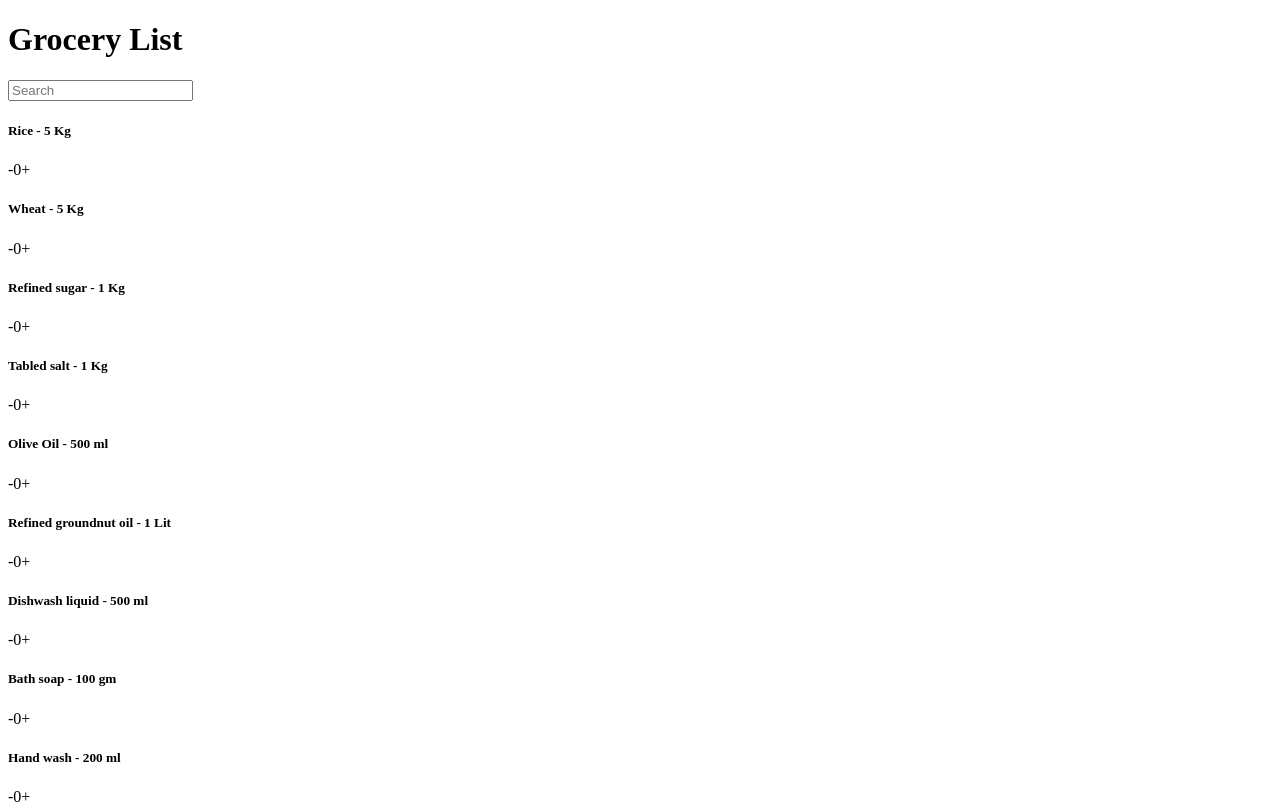
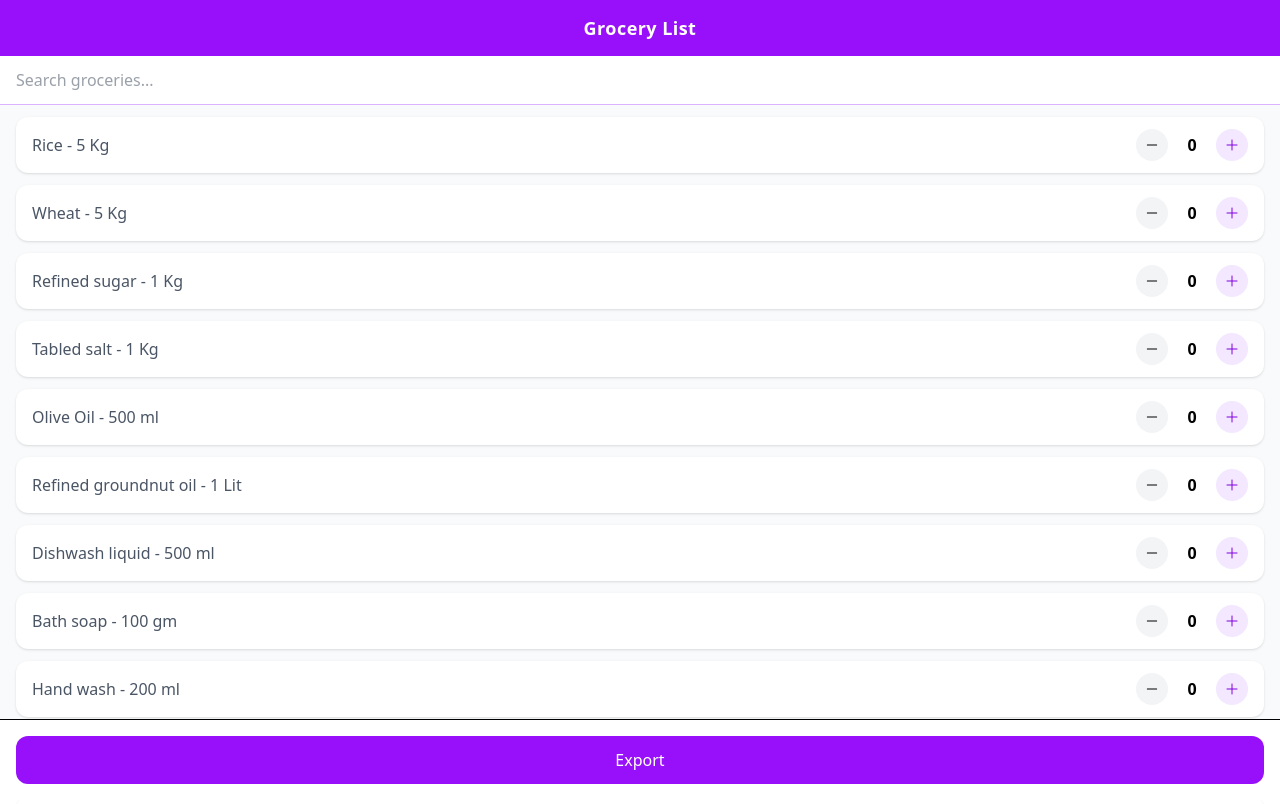
Before and after one commit to saravananj/grocery-list, a Vue app: page / in a window 1280 px wide. Shown: the top 804 px of the page. Built offline with nearby package versions, Linux system fonts and the light colour scheme.

Commit message:
Tailwind UI implementation

```diff
--- a/package.json
+++ b/package.json
@@ -9,6 +9,8 @@
     "preview": "vite preview"
   },
   "dependencies": {
+    "@tailwindcss/vite": "^4.1.18",
+    "tailwindcss": "^4.1.18",
     "vue": "^3.5.27"
   },
   "devDependencies": {
--- a/src/App.vue
+++ b/src/App.vue
@@ -14,11 +14,18 @@
 </script>
 
 <template>
-	<h1>Grocery List</h1>
+	<div class="h-screen flex flex-col bg-gray-50">
 
-	<ListScreen  v-if="currentScreen == 'list'" @updateCurrentScreen="updateCurrentScreen" />
-	<ExportScreen  v-if="currentScreen == 'export'" @updateCurrentScreen="updateCurrentScreen" />
+		<header class="fixed top-0 inset-x-0 h-14 bg-purple-600 text-white flex items-center justify-center shadow z-10">
+			<h1 class="text-lg font-semibold tracking-wide">Grocery List</h1>
+		</header>
 
+		<main class="flex-1 pt-14">
+			<ListScreen v-if="currentScreen === 'list'" @updateCurrentScreen="updateCurrentScreen" />
+			<ExportScreen v-if="currentScreen === 'export'" @updateCurrentScreen="updateCurrentScreen" />
+		</main>
+	</div>
 </template>
 
+
 <style scoped></style>
--- /dev/null
+++ b/src/assets/main.css
@@ -0,0 +1 @@
+@import "tailwindcss";
--- a/src/components/screens/export.vue
+++ b/src/components/screens/export.vue
@@ -52,14 +52,29 @@ const copied = ref(false);
 </script>
 
 <template>
-    <h3>Export Grocery list</h3>
+    <div class="h-full flex flex-col">
 
-    <div>
-        <textarea v-model="exportText" readonly disabled></textarea>
-    </div>
+        <div class="px-4 py-3 border-b border-purple-300 bg-white sticky top-14 z-10">
+            <h3 class="text-lg font-semibold text-gray-800">
+                Export Grocery List
+            </h3>
+        </div>
 
-    <div>
-        <button @click="updateCurrentScreen()">Back to list</button>
-        <button @click="copyListContent()">{{ copied ? 'Copied!' : 'Copy list' }}</button>
+        <div class="flex-1 overflow-y-auto px-4 py-4">
+            <textarea v-model="exportText" readonly disabled
+                class="w-full h-full resize-none rounded-xl border-gray-300 bg-gray-50 p-4 text-sm leading-relaxed"></textarea>
+        </div>
+
+        <div class="fixed bottom-0 inset-x-0 bg-white border-t p-4 flex gap-3">
+            <button @click="updateCurrentScreen()"
+                class="flex-1 border border-gray-300 py-3 rounded-xl cursor-pointer font-medium hover:bg-gray-100">
+                Back to list
+            </button>
+
+            <button @click="copyListContent()"
+                class="flex-1 bg-purple-600 text-white py-3 rounded-xl cursor-pointer font-medium hover:bg-purple-700 transition">
+                {{ copied ? 'Copied!' : 'Copy list' }}
+            </button>
+        </div>
     </div>
 </template>
--- a/src/components/screens/list.vue
+++ b/src/components/screens/list.vue
@@ -39,20 +39,48 @@ const decreaseQuantity = (item) => {
 </script>
 
 <template>
+    <div class="h-full flex flex-col">
 
-    <input type="search" v-model="grocerylistStore.searchText" placeholder="Search" />
+        <div class="px-4 py-3 bg-white border-b border-purple-300 focus-within:border-purple-600 sticky top-14 z-10">
+            <input type="search" v-model="grocerylistStore.searchText" placeholder="Search groceries..."
+                class="w-full text-gray-700 focus:outline-0" />
+        </div>
 
-    <div v-for="item in filteredList">
-        <h5>{{ item.name }}</h5>
-        <div>
-            <span @click="decreaseQuantity(item)">-</span>
-            <span>{{ item.quantity }}</span>
-            <span @click="increaseQuantity(item)">+</span>
+        <div class="flex-1 overflow-y-auto px-4 py-3 space-y-3 mb-20">
+            <div v-for="item in filteredList" :key="item.name"
+                :class="[(item.quantity > 0) ? 'outline-1 outline-purple-500 bg-purple-50' : 'bg-white', 'rounded-xl shadow-sm px-4 py-3 flex items-center justify-between']">
+                <h5 class="font-medium text-gray-600">{{ item.name }}</h5>
+
+                <div class="flex items-center gap-3">
+                    <button @click="decreaseQuantity(item)"
+                        class="w-8 h-8 p-2 rounded-full bg-gray-100 hover:bg-gray-200 text-lg cursor-pointer">
+                       <svg xmlns="http://www.w3.org/2000/svg" fill="none" viewBox="0 0 24 24" stroke-width="1.5"
+                            stroke="currentColor">
+                            <path stroke-linecap="round" stroke-linejoin="round" d="M5 12h14" />
+                        </svg>
+                    </button>
+
+                    <span class="min-w-[24px] text-center font-semibold">
+                        {{ item.quantity }}
+                    </span>
+
+                    <button @click="increaseQuantity(item)"
+                        class="w-8 h-8 p-2 rounded-full bg-purple-100 hover:bg-purple-200 text-purple-700 text-lg cursor-pointer">
+                       <svg xmlns="http://www.w3.org/2000/svg" fill="none" viewBox="0 0 24 24" stroke-width="1.5"
+                            stroke="currentColor">
+                            <path stroke-linecap="round" stroke-linejoin="round" d="M12 4.5v15m7.5-7.5h-15" />
+                        </svg>
+                    </button>
+                </div>
+            </div>
+        </div>
+
+        <!-- Bottom Action Bar -->
+        <div class="fixed bottom-0 inset-x-0 bg-white border-t p-4">
+            <button @click="updateCurrentScreen()"
+                class="w-full bg-purple-600 text-white py-3 rounded-xl cursor-pointer font-medium hover:bg-purple-700 transition">
+                Export
+            </button>
         </div>
     </div>
-
-    <div>
-        <button @click="updateCurrentScreen()">Export</button>
-    </div>
-
 </template>
--- a/src/main.js
+++ b/src/main.js
@@ -1,4 +1,5 @@
 import { createApp } from 'vue'
 import App from './App.vue'
+import './assets/main.css'
 
 createApp(App).mount('#app')
--- a/vite.config.js
+++ b/vite.config.js
@@ -4,6 +4,7 @@ import { defineConfig } from 'vite'
 import vue from '@vitejs/plugin-vue'
 import vueJsx from '@vitejs/plugin-vue-jsx'
 import vueDevTools from 'vite-plugin-vue-devtools'
+import tailwindcss from '@tailwindcss/vite'
 
 // https://vite.dev/config/
 export default defineConfig({
@@ -11,6 +12,7 @@ export default defineConfig({
     vue(),
     vueJsx(),
     vueDevTools(),
+    tailwindcss(),
   ],
   resolve: {
     alias: {
```
Also changed, not shown: 1 other file (tests, documents, lock files or other folders).
